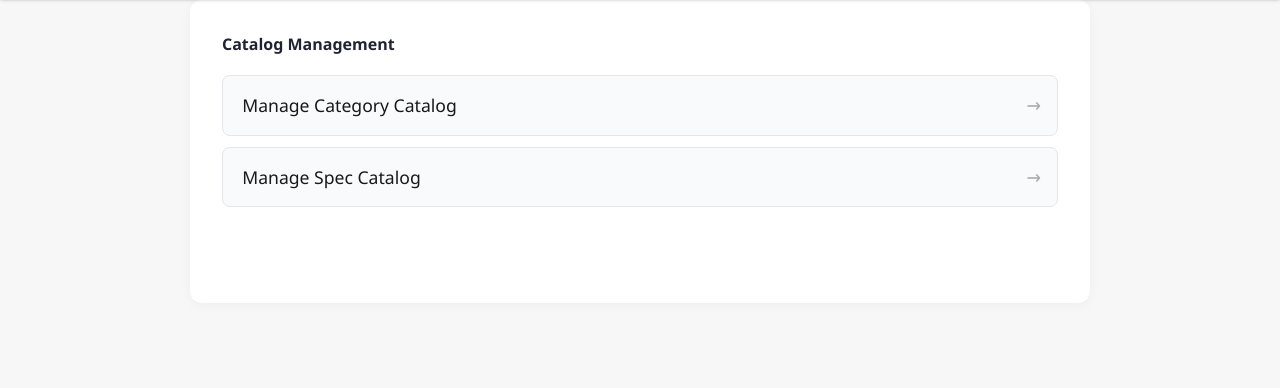
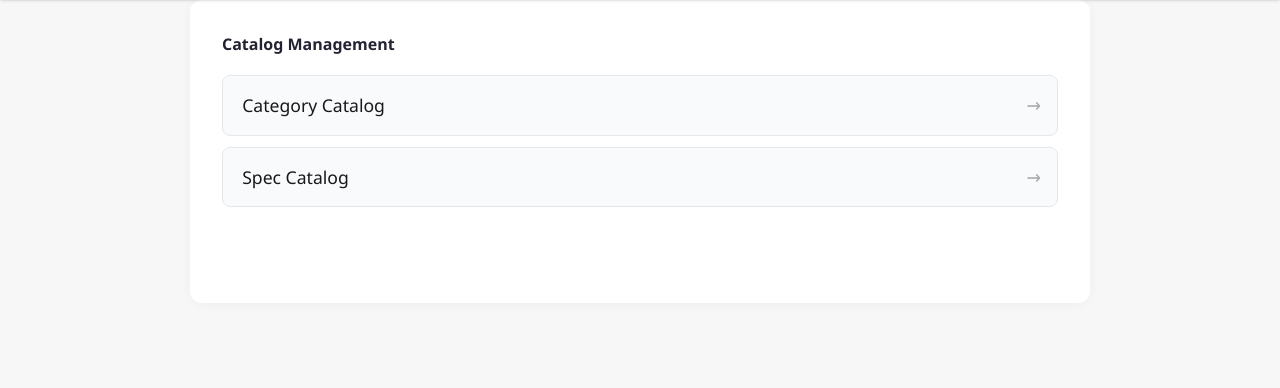
Before and after one commit to SparkInDark/2800-202510-DTC16, a Node server app: template src/views/admin-cat.ejs in a window 1280 px wide. Shown: the part 80-468 px from the top of the page. Run offline with Node 20, Linux system fonts and the light colour scheme; the template is opened without the code that fills it, so the values that code supplies are empty; some libraries are stand-ins or nearby versions.

Commit message:
Adjust UI for admin-catalog

```diff
--- a/src/views/admin-cat.ejs
+++ b/src/views/admin-cat.ejs
@@ -15,11 +15,11 @@
         <h2>Catalog Management</h2>
         <div class="list-group">
             <a href="/admin/cat/category" class="list-group-item list-group-item-action clickable-row">
-                Manage Category Catalog
+                Category Catalog
                 <span class="right-arrow">&#8594;</span>
             </a>
             <a href="/admin/cat/spec" class="list-group-item list-group-item-action clickable-row">
-                Manage Spec Catalog
+                Spec Catalog
                 <span class="right-arrow">&#8594;</span>
             </a>
         </div>
```
